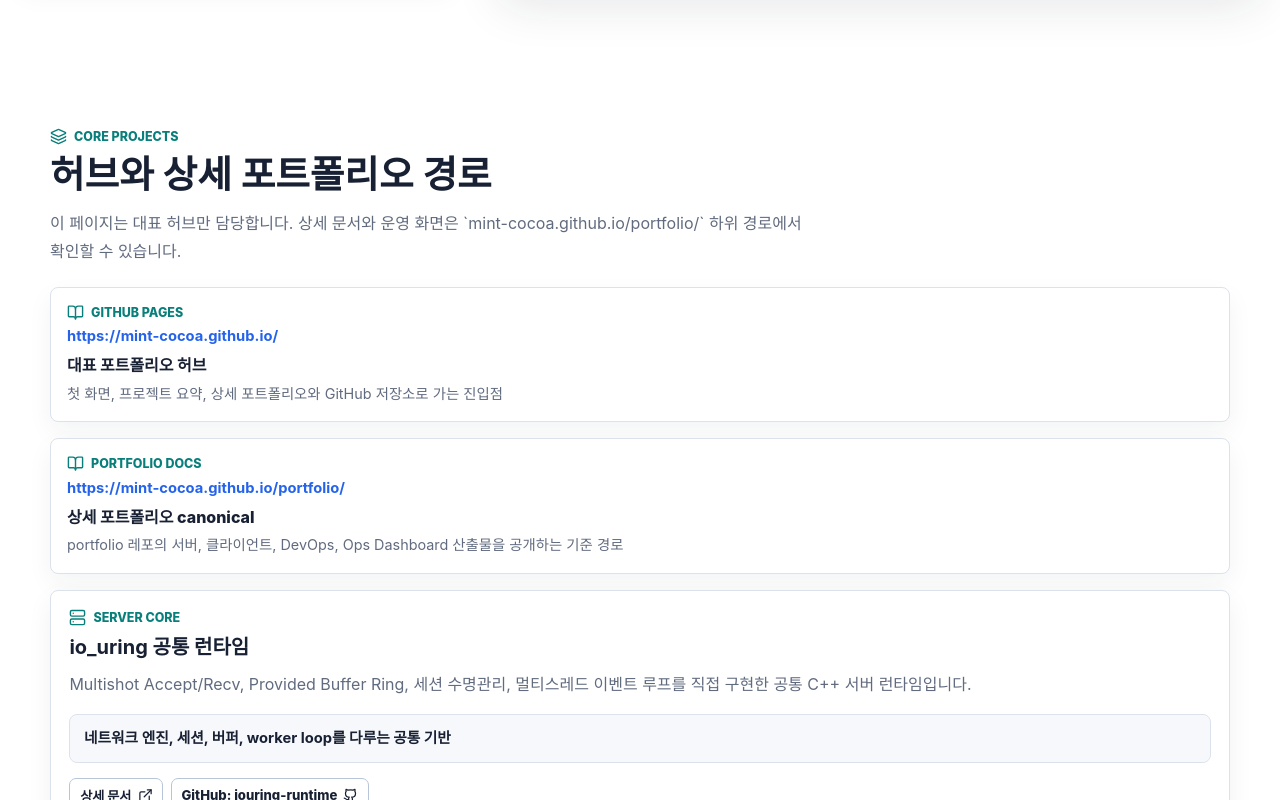
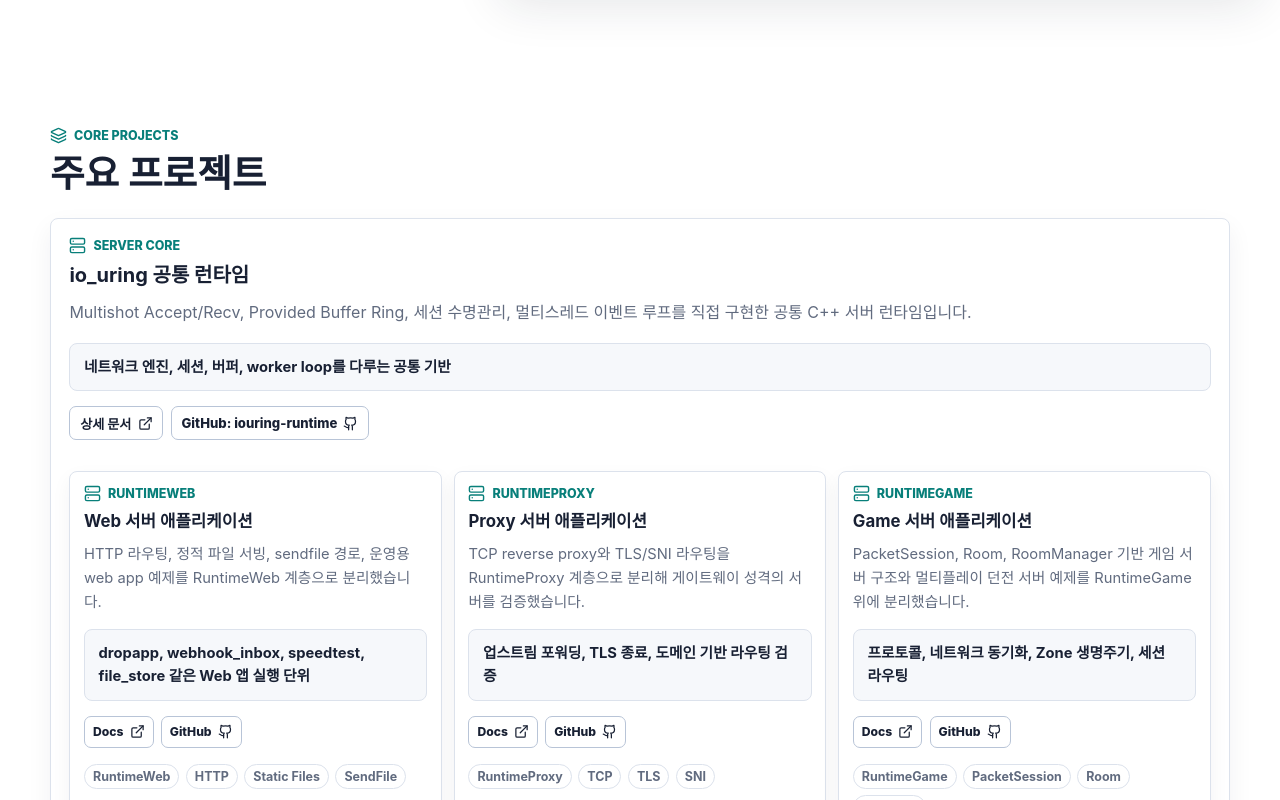
Before and after one commit to mint-cocoa/mint-cocoa.github.io, a React (Vite) app: page / in a window 1280 px wide. Shown: the part 725-1525 px from the top of the page. Built offline with nearby package versions, Linux system fonts and the light colour scheme.

Commit message:
Remove redundant portfolio route cards

```diff
--- a/src/main.tsx
+++ b/src/main.tsx
@@ -2,7 +2,6 @@ import React from "react";
 import { createRoot } from "react-dom/client";
 import {
   Activity,
-  BookOpen,
   ExternalLink,
   Github,
   Layers3,
@@ -32,36 +31,11 @@ type WorkItem = {
   group?: "server-app";
 };
 
-type ServingRoot = {
-  label: string;
-  href: string;
-  title: string;
-  detail: string;
-  icon: Icon;
-};
-
 const navItems: NavItem[] = [
   { label: "Server", href: "https://mint-cocoa.github.io/portfolio/server/ServerCorePortfolio.html" },
   { label: "Client", href: "https://mint-cocoa.github.io/portfolio/client/ClientPortfolio.html" },
   { label: "DevOps", href: "https://mint-cocoa.github.io/portfolio/devops/DevOpsPortfolio.html" },
   { label: "Ops", href: "https://mint-cocoa.github.io/portfolio/devops/OpsDashboard.html" },
-];
-
-const servingRoots: ServingRoot[] = [
-  {
-    label: "GitHub Pages",
-    href: "https://mint-cocoa.github.io/",
-    title: "대표 포트폴리오 허브",
-    detail: "첫 화면, 프로젝트 요약, 상세 포트폴리오와 GitHub 저장소로 가는 진입점",
-    icon: BookOpen,
-  },
-  {
-    label: "Portfolio Docs",
-    href: "https://mint-cocoa.github.io/portfolio/",
-    title: "상세 포트폴리오 canonical",
-    detail: "portfolio 레포의 서버, 클라이언트, DevOps, Ops Dashboard 산출물을 공개하는 기준 경로",
-    icon: BookOpen,
-  },
 ];
 
 const clientThumbnailUrl = "https://img.youtube.com/vi/pnr0sobe3ug/maxresdefault.jpg";
@@ -152,7 +126,7 @@ function App() {
           <span>JH</span>
           배진후
         </a>
-        <nav aria-label="상세 포트폴리오">
+        <nav aria-label="문서 탐색">
           {navItems.map((item) => (
             <a href={item.href} key={item.label}>
               {item.label}
@@ -172,16 +146,12 @@ function App() {
             <p className="lead">
               io_uring 기반 C++ 런타임으로 정적 웹 서버, TLS 리버스 프록시, 게임 서버 계층을
               만들고, DirectX 클라이언트와 홈랩 Kubernetes 운영까지 하나의 흐름으로 연결했습니다.
-              상세 포트폴리오 문서는 `mint-cocoa.github.io/portfolio/`를 기준 경로로 공개합니다.
+              문서는 mint-cocoa.github.io/portfolio/를 기준 경로로 공개합니다.
             </p>
             <div className="hero-actions" aria-label="주요 링크">
-              <a className="button primary" href="https://mint-cocoa.github.io/portfolio/">
-                <BookOpen size={18} />
-                상세 포트폴리오
-              </a>
-              <a className="button" href={liveOpsDashboardUrl} target="_blank" rel="noreferrer">
+              <a className="button primary" href={liveOpsDashboardUrl} target="_blank" rel="noreferrer">
                 <Activity size={18} />
-                Ops Dashboard
+                운영 대시보드
               </a>
             </div>
             <div className="hero-devops" aria-label="DevOps 문서와 운영 경로">
@@ -228,24 +198,7 @@ function App() {
         </section>
 
         <section className="section">
-          <SectionTitle icon={Layers3} eyebrow="Core Projects" title="허브와 상세 포트폴리오 경로" />
-          <p className="section-intro">
-            이 페이지는 대표 허브만 담당합니다. 상세 문서와 운영 화면은 `mint-cocoa.github.io/portfolio/`
-            하위 경로에서 확인할 수 있습니다.
-          </p>
-          <div className="serving-root-grid" aria-label="대표 문서 서빙 경로">
-            {servingRoots.map((root) => (
-              <a href={root.href} key={root.href} target="_blank" rel="noreferrer">
-                <p className="card-eyebrow">
-                  <root.icon size={17} />
-                  {root.label}
-                </p>
-                <strong>{root.href}</strong>
-                <span>{root.title}</span>
-                <small>{root.detail}</small>
-              </a>
-            ))}
-          </div>
+          <SectionTitle icon={Layers3} eyebrow="Core Projects" title="주요 프로젝트" />
           <div className="work-grid">
             {primaryWorkItems.map((item) => (
               <article className={`work-card${item.thumbnail ? " has-thumbnail" : ""}`} key={item.title}>
--- a/src/styles.css
+++ b/src/styles.css
@@ -322,51 +322,6 @@ figcaption {
   letter-spacing: 0;
 }
 
-.section-intro {
-  max-width: 760px;
-  margin: -0.55rem 0 1.35rem;
-  color: var(--muted);
-  line-height: 1.72;
-}
-
-.serving-root-grid {
-  display: grid;
-  grid-template-columns: minmax(0, 1fr);
-  gap: 1rem;
-  margin-bottom: 1rem;
-}
-
-.serving-root-grid a {
-  display: grid;
-  gap: 0.42rem;
-  padding: 1rem;
-  border: 1px solid var(--line);
-  border-radius: 8px;
-  background: #ffffff;
-  box-shadow: 0 10px 26px rgba(24, 32, 51, 0.05);
-}
-
-.serving-root-grid a:hover {
-  border-color: #b8c4d7;
-  background: var(--wash);
-}
-
-.serving-root-grid strong {
-  overflow-wrap: anywhere;
-  color: var(--blue);
-  font-size: 0.92rem;
-}
-
-.serving-root-grid span {
-  font-weight: 850;
-}
-
-.serving-root-grid small {
-  color: var(--muted);
-  font-size: 0.9rem;
-  line-height: 1.55;
-}
-
 .work-grid {
   display: grid;
   grid-template-columns: 1fr;
@@ -591,7 +546,6 @@ figcaption {
   }
 
   .work-grid,
-  .serving-root-grid,
   .server-app-grid {
     grid-template-columns: 1fr;
   }
```
